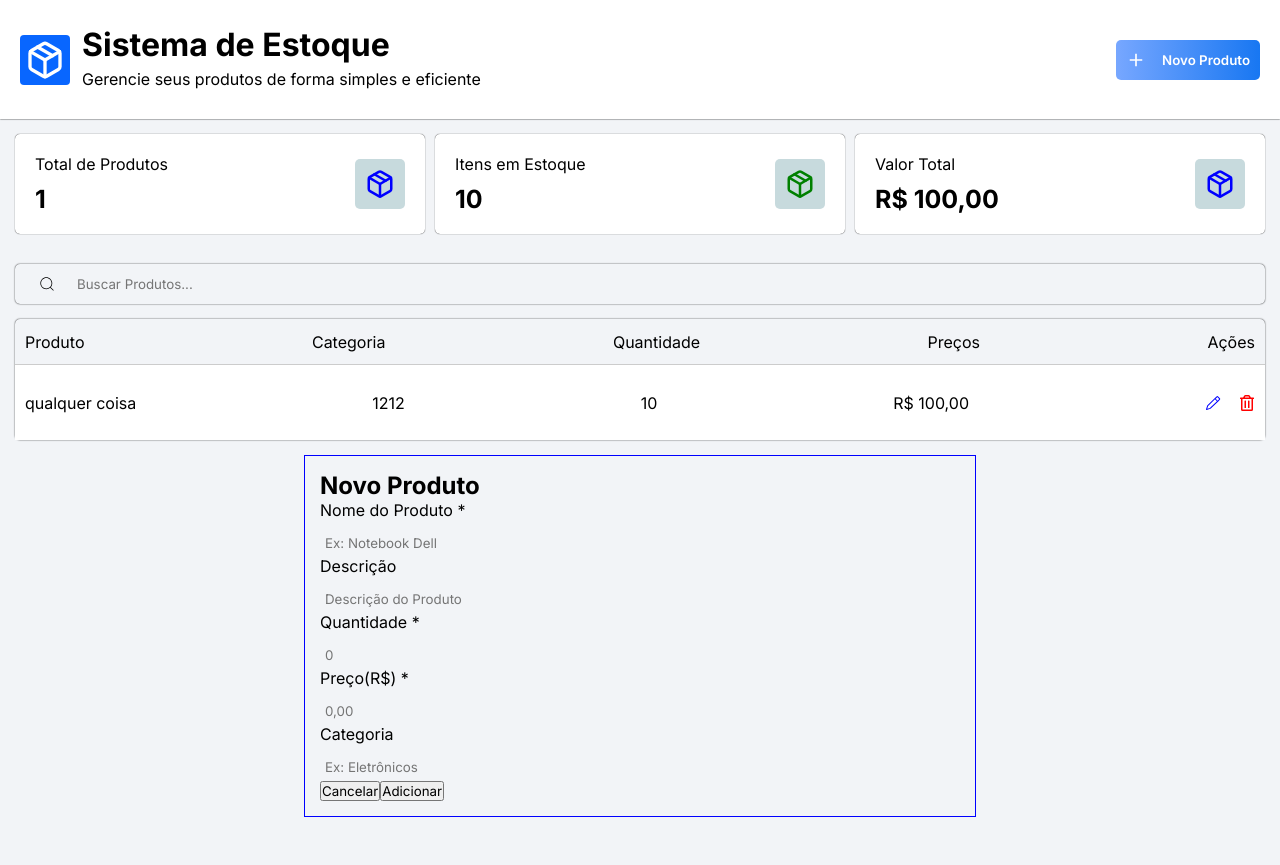
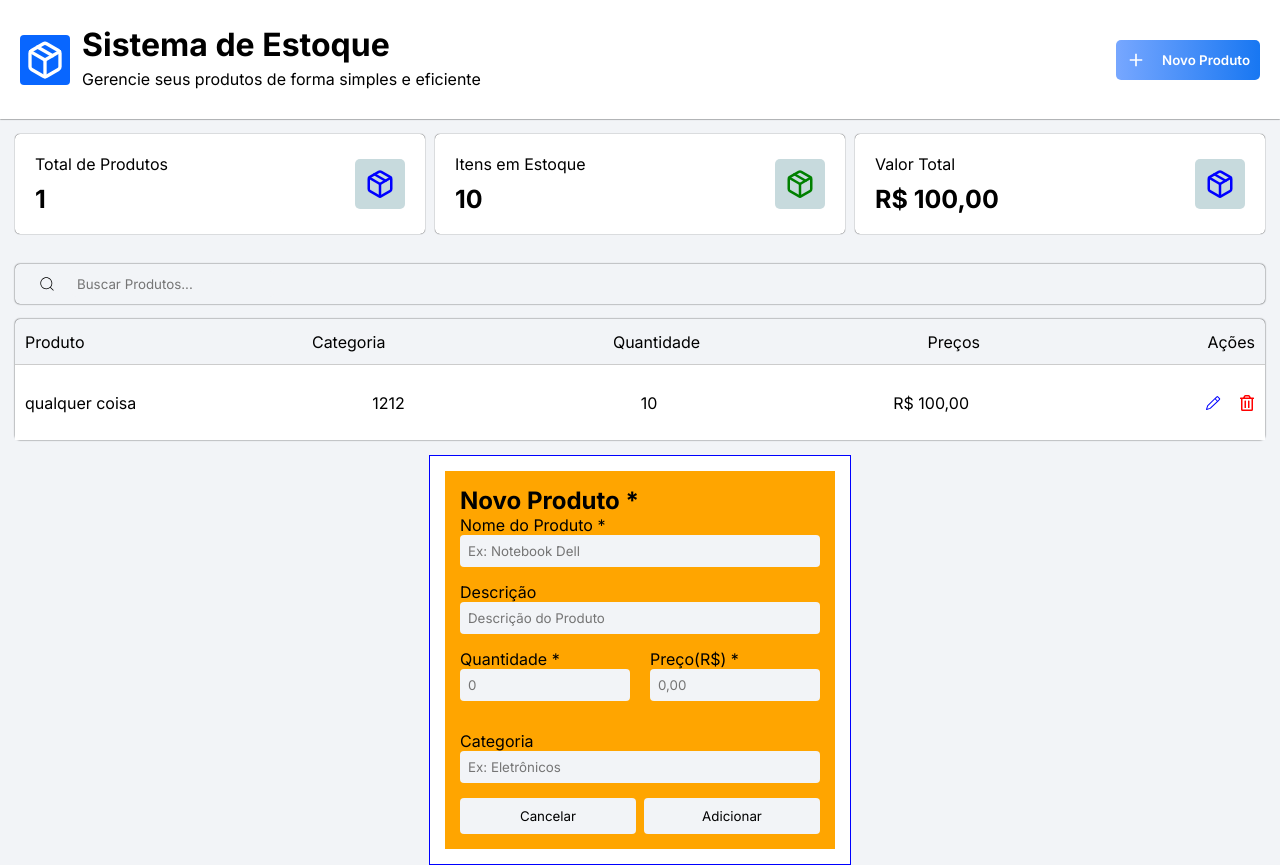
Before and after one commit to Uberdanalmeida/controle-estoque, a React (Vite) app: page / in a window 1280 px wide. Before the commit the page ends 817 px from the top, so only its background shows below. Built offline with nearby package versions, Linux system fonts and the light colour scheme.

Commit message:
Finalizando a criação, e a estilização do formulário.

```diff
--- a/src/App.css
+++ b/src/App.css
@@ -146,8 +146,70 @@ h1, .cab {
 }
 
 .novoProduto {
+  background-color: #ffff;
   border: 1px solid blue;
-  width: 50%;
+  padding: 15px;
+  width: 390px;
   margin: auto;
+}
+
+/* Aplicando estilos de espaçamento aos contêineres de cada campo */
+.novoProduto span {
+  display: block;
+  margin-bottom: 15px;
+}
+
+.novoProduto span p {
+  margin-bottom: 0;
+}
+
+/* Estilo geral para todos os inputs, incluindo os botões */
+input {
+  background-color: #F2F4F7;
+  border: none;
+  padding: 5px;
+  list-style-type: none; /* Desnecessário em input, mas mantido */
+  border-radius: 4px;
+}
+
+/* OTIMIZADO: Estilo para todos os campos de texto/número */
+/* Mantive o ID por agora, mas a recomendação é trocar para CLASSE */
+#ExInput {
+  width: 100%;
+  box-sizing: border-box;
+  padding: 8px; /* Aumentei um pouco o padding para melhor visualização */
+}
+
+/* Contêiner de Quantidade e Preço (para alinhar lado a lado) */
+.quantidadePreco {
+  display: flex;
+  gap: 20px;
+  margin-bottom: 15px; /* Adiciona o espaçamento do span */
+}
+
+/* OTIMIZADO: Definindo a largura para 50% para que cada input ocupe metade do espaço */
+.quanPre {
+  width: 50%; /* Cada um ocupa metade do .quantidadePreco */
+}
+
+/* Contêiner dos botões Cancelar e Adicionar */
+.CancelaAdicionar {
+  display: flex;
+  gap: 8px;
+  /* width: 100%; é redundante em display: flex se for um bloco */
+}
+
+/* OTIMIZADO: Estilo para os botões */
+.AdiCancel {
+  /* display: flex; é desnecessário neste contexto, pois o input já é um elemento inline-block/substituído */
+  width: 100%; /* Garante que os botões dividam o espaço igualmente (50% cada) */
+  cursor: pointer;
+  text-align: center; /* Centraliza o texto */
+  padding: 10px; /* Aumenta o clique */
+}
+
+/* Estilo do Formulário */
+form {
   padding: 15px;
+  background-color: orange;
 }
--- a/src/Components/Modal.jsx
+++ b/src/Components/Modal.jsx
@@ -2,22 +2,32 @@ export default function Modal() {
     return(
         <div className="novoProduto">
             <form action="" method="get">
-            <h2>Novo Produto</h2>
-            <p>Nome do Produto *</p>
-            <input type="text" name="" id="" placeholder="Ex: Notebook Dell"/>
-            <p>Descrição</p>
-            <input type="text" name="" id="" placeholder="Descrição do Produto"/>
-            <div>
-                <p>Quantidade *</p>
-                <input type="number" name="" id="" placeholder="0"/>
-                <p>Preço(R$) *</p>
-                <input type="number" name="" id="" placeholder="0,00"/>
+
+            <h2>Novo Produto *</h2>
+
+            <span>Nome do Produto *
+            <p><input type="text" name="" id="ExInput" placeholder="Ex: Notebook Dell"/></p>
+            </span>
+
+            <span>Descrição
+            <p><input type="text" name="" id="ExInput" placeholder="Descrição do Produto"/></p>
+            </span>
+
+            <div className="quantidadePreco">
+                <span className="quanPre">Quantidade *
+                <p><input type="number" name="" id="ExInput" placeholder="0"/></p></span>
+
+                <span className="quanPre">Preço(R$) *
+                <p><input type="number" name="" id="ExInput" placeholder="0,00"/></p></span>
             </div>
-            <p>Categoria</p>
-            <input type="text" name="" id="" placeholder="Ex: Eletrônicos"/>
-            <div>
-                <button>Cancelar</button>
-                <button>Adicionar</button>
+
+            <span>Categoria
+            <p><input type="text" name="" id="ExInput" placeholder="Ex: Eletrônicos"/></p>
+            </span>
+
+            <div className="CancelaAdicionar">
+                <input className="AdiCancel" type="button" value="Cancelar" />
+                <input className="AdiCancel" type="button" value="Adicionar" />
             </div>
             </form>
         </div>
```
